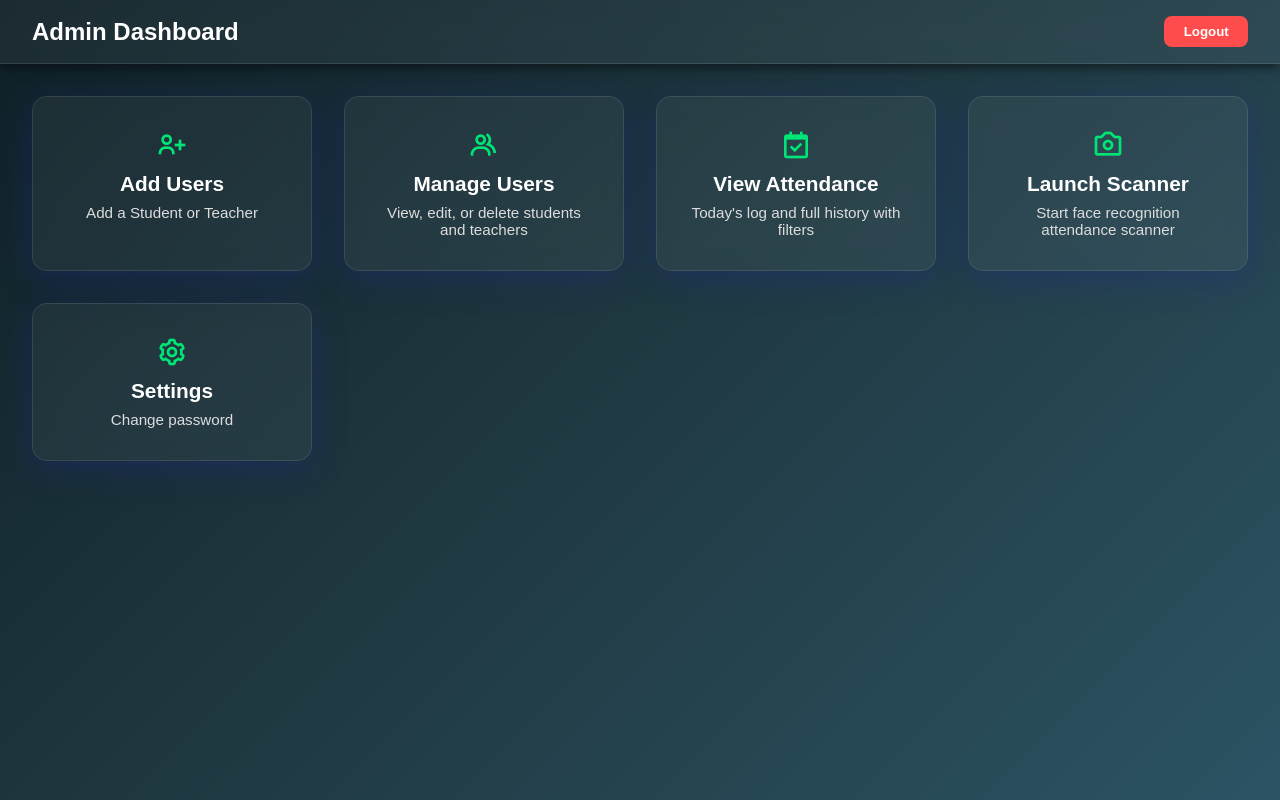
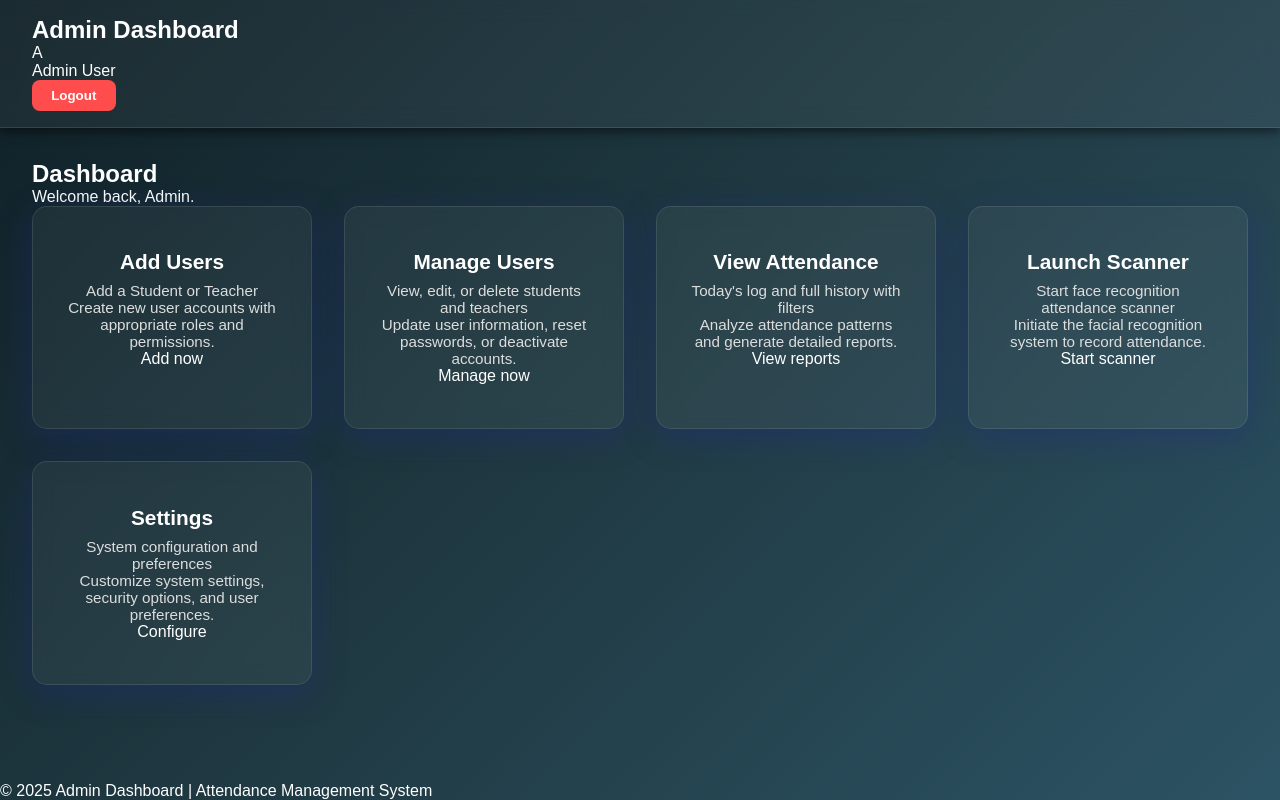
Before and after one commit to Mayurhr/digital-attendance, a Flask app: page /admin/dashboard in a window 1280 px wide. Run offline with Flask 3, Linux system fonts and the light colour scheme; the visitor is signed in with stand-in values (Sample User, id 1); some libraries are stand-ins or nearby versions.

Commit message:
Update html in admin_dashboard.html

```diff
--- a/templates/admin_dashboard.html
+++ b/templates/admin_dashboard.html
@@ -119,39 +119,116 @@
 <body>
 
   <header>
+    <div class="header-content">
+      <div class="logo">
+        <i class="fas fa-chart-line logo-icon"></i>
         <h1>Admin Dashboard</h1>
-    <button class="logout-btn" id="logoutBtn">Logout</button>
+      </div>
+      <div class="user-info">
+        <div class="user-profile">
+          <div class="avatar">A</div>
+          <span>Admin User</span>
+        </div>
+        <button class="logout-btn" id="logoutBtn">
+          <i class="fas fa-sign-out-alt"></i>
+          <span>Logout</span>
+        </button>
+      </div>
+    </div>
   </header>
 
   <main>
+    <div class="dashboard-header">
+      <h2>Dashboard</h2>
+      <p>Welcome back, Admin.</p>
+    </div>
     <div class="grid">
       <div class="card" id="addUsersCard">
-        <i class="bx bx-user-plus"></i>
+        <div class="card-header">
+          <div class="card-icon">
+            <i class="fas fa-user-plus"></i>
+          </div>
+          <div>
             <h2>Add Users</h2>
             <p>Add a Student or Teacher</p>
           </div>
+        </div>
+        <p>Create new user accounts with appropriate roles and permissions.</p>
+        <div class="card-footer">
+          <span>Add now</span>
+          <i class="fas fa-arrow-right"></i>
+        </div>
+      </div>
       <div class="card" id="manageUsersCard">
-        <i class="bx bx-group"></i>
+        <div class="card-header">
+          <div class="card-icon">
+            <i class="fas fa-users-cog"></i>
+          </div>
+          <div>
             <h2>Manage Users</h2>
             <p>View, edit, or delete students and teachers</p>
           </div>
+        </div>
+        <p>Update user information, reset passwords, or deactivate accounts.</p>
+        <div class="card-footer">
+          <span>Manage now</span>
+          <i class="fas fa-arrow-right"></i>
+        </div>
+      </div>
       <div class="card" id="viewAttendanceCard">
-        <i class="bx bx-calendar-check"></i>
+        <div class="card-header">
+          <div class="card-icon">
+            <i class="fas fa-calendar-check"></i>
+          </div>
+          <div>
             <h2>View Attendance</h2>
             <p>Today's log and full history with filters</p>
           </div>
+        </div>
+        <p>Analyze attendance patterns and generate detailed reports.</p>
+        <div class="card-footer">
+          <span>View reports</span>
+          <i class="fas fa-arrow-right"></i>
+        </div>
+      </div>
       <div class="card" id="scannerCard">
-        <i class="bx bx-camera"></i>
+        <div class="card-header">
+          <div class="card-icon">
+            <i class="fas fa-camera"></i>
+          </div>
+          <div>
             <h2>Launch Scanner</h2>
             <p>Start face recognition attendance scanner</p>
           </div>
+        </div>
+        <p>Initiate the facial recognition system to record attendance.</p>
+        <div class="card-footer">
+          <span>Start scanner</span>
+          <i class="fas fa-arrow-right"></i>
+        </div>
+      </div>
       <div class="card" id="settingCard">
-        <i class="bx bx-cog"></i>
+        <div class="card-header">
+          <div class="card-icon">
+            <i class="fas fa-cog"></i>
+          </div>
+          <div>
             <h2>Settings</h2>
-        <p>Change password</p>
+            <p>System configuration and preferences</p>
+          </div>
+        </div>
+        <p>Customize system settings, security options, and user preferences.</p>
+        <div class="card-footer">
+          <span>Configure</span>
+          <i class="fas fa-arrow-right"></i>
+        </div>
       </div>
     </div>
   </main>
+
+  <footer>
+    <p>&copy; 2025 Admin Dashboard | Attendance Management System</p>
+  </footer>
 
   <script>
     document.getElementById("addUsersCard").addEventListener("click", function () {
@@ -179,4 +256,5 @@
     });
   </script>
 </body>
+
 </html>
```
Lines whose indentation alone changed are shown as unchanged.
